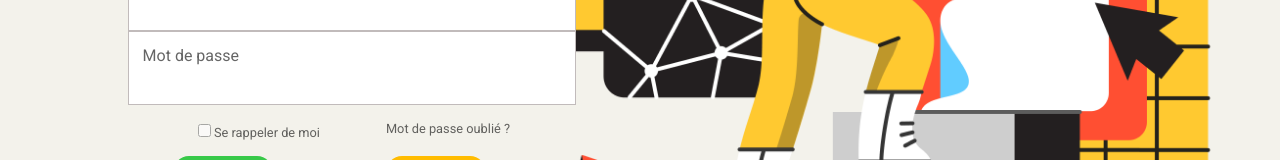
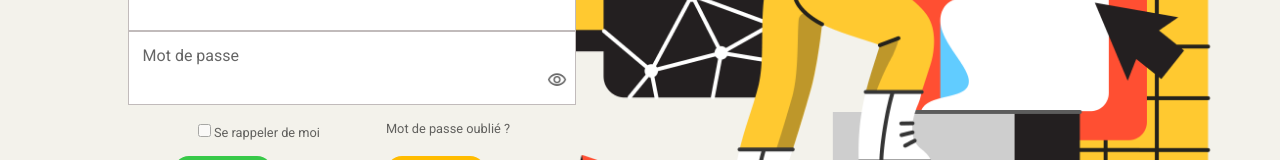
Before and after one commit to WildCodeSchool/paris-0921-project3-my-singa-assurance, a React (Vite) app: page /login in a window 1280 px wide. Shown: the part 386-546 px from the top of the page. Built offline with nearby package versions, Linux system fonts and the light colour scheme.

Commit message:
add toogle on password to see it

```diff
--- a/src/formSignUp/FormSignUpStep2.jsx
+++ b/src/formSignUp/FormSignUpStep2.jsx
@@ -13,8 +13,6 @@ import style from './style/FormSignUpStep2.module.scss';
 import portrait from '/assets/portraitRecipient.png';
 import Logo from '/assets/logo.png';
 import FormHeader2 from '/assets/FormHeader2.png';
-import visibility from '/assets/visibility.png';
-import noVisibility from '/assets/visibility_off.png';
 
 const validationSchema = Yup.object().shape({
   password: Yup.string()
@@ -110,7 +108,7 @@ function FormSignUpStep2() {
               placeholder="********"
               style={errors.password ? { borderColor: 'red' } : null}
             />
-            <img src={visibility} className={style.formSignUpStep1Visibility} alt="eye" id="toggle1" />
+
             <p className={errors.password ? style.isInvalid : null}>{errors.password?.message}</p>
           </div>
           <div className={style.subFormContainer}>
@@ -126,7 +124,7 @@ function FormSignUpStep2() {
               placeholder="********"
               style={errors.password ? { borderColor: 'red' } : null}
             />
-            <img src={noVisibility} className={style.formSignUpStep1Visibility} alt="eyeShutDown" id="toggle2" />
+
             <p className={errors.confirmPassword ? style.isInvalid : null}>{errors.confirmPassword?.message}</p>
           </div>
         </div>
--- a/src/pages/LoginPage.jsx
+++ b/src/pages/LoginPage.jsx
@@ -11,15 +11,22 @@ import AuthenticationContext from '../context/AuthenticationContext';
 
 import style from './style/LoginPage.module.scss';
 import Background from '/assets/LoginBackground.png';
+import visibilityOff from '/assets/visibility_off.png';
+import visibilityOn from '/assets/visibility.png';
 
 function LoginPage() {
   const [logInError, setLogInError] = useState({
     error: false,
     message: '',
   });
+  const [visibility, setVisibility] = useState(false);
   const { setDecodedToken } = useContext(SubscriberInfoContext);
   const { setIsLogIn } = useContext(AuthenticationContext);
   const navigate = useNavigate();
+
+  const handleShowPassword = () => {
+    setVisibility(!visibility);
+  };
 
   const handleCreateAccount = () => {
     navigate('/createaccount');
@@ -86,14 +93,23 @@ function LoginPage() {
               <label htmlFor="password" className={style.loginPasswordLabel}>
                 Mot de passe
               </label>
+              <div className={style.loginPasswordSpace}>
                 <input
-                type="password"
+                  type={visibility ? 'text' : 'password'}
                   id="password"
                   name="password"
                   className={style.loginPasswordInput}
                   {...register('password')}
                   placeholder={errors.password?.message}
                 />
+                <img
+                  src={visibility ? visibilityOff : visibilityOn}
+                  id="togglePassword"
+                  alt="hidePassword"
+                  className={style.loginPageVisibilityOffImage}
+                  onClick={handleShowPassword}
+                />
+              </div>
             </div>
             <div className={style.loginOptionButton}>
               <div>
--- a/src/pages/style/LoginPage.module.scss
+++ b/src/pages/style/LoginPage.module.scss
@@ -152,3 +152,14 @@
 .logInOk {
   visibility: hidden;
 }
+
+.loginPasswordSpace {
+  display: flex;
+  flex-direction: row;
+  justify-content: space-between;
+  .loginPageVisibilityOffImage {
+    width: 20px;
+    height: 20px;
+    opacity: 60%;
+  }
+}
```
Lines whose indentation alone changed are shown as unchanged.
